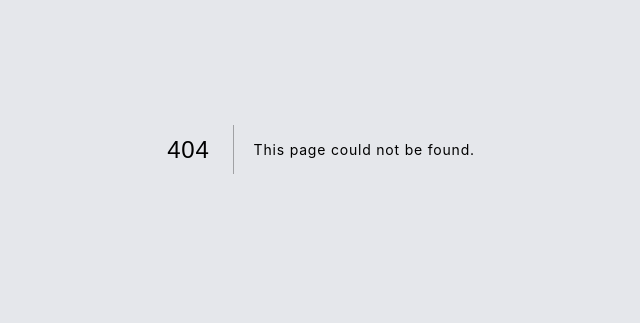
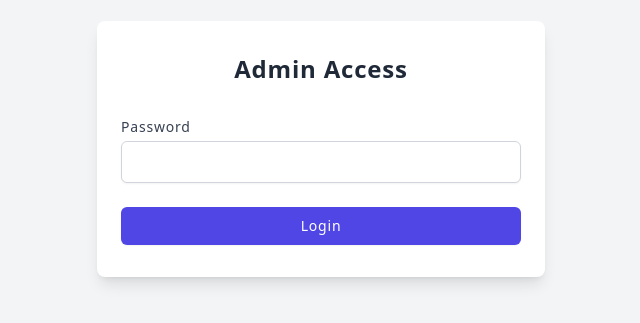
Before and after one commit to Mati-Shaikh/Floranza_Frontend, a Next.js app: page /adminKey in a window 1280 px wide. Before the commit this address had no page. Shown: the part 251-574 px from the top of the page, without its empty margins (319-959 px from the left). Built offline with nearby package versions, Linux system fonts and the light colour scheme.

Commit message:
Footer updated

```diff
--- a/components/footer.js
+++ b/components/footer.js
@@ -6,7 +6,8 @@ const footerLinks = [
   { name: 'Perfumes Collection', href: '/test' },
   { name: 'Blogs and Articles', href: '/tax' },
   { name: 'FAQs', href: '/Train' },
-  { name: 'Contact Us', href: '/contact' }
+  { name: 'Contact Us', href: '/contact' },
+  { name: 'Admin', href: '/adminKey' }
 ];
 
 export default function Footer() {
--- /dev/null
+++ b/pages/adminKey.js
@@ -0,0 +1,61 @@
+// app/components/AdminKey.js
+'use client'
+import { useState } from 'react'
+import { useRouter } from 'next/router'
+
+const AdminKey = () => {
+  const [password, setPassword] = useState('')
+  const [error, setError] = useState('')
+  const router = useRouter()
+
+  const handleSubmit = (e) => {
+    e.preventDefault()
+    if (password === 'admin1234') {
+      // Store auth state in localStorage
+      localStorage.setItem('adminAuth', 'true')
+      router.push('/adminDashboard')
+    } else {
+      setError('Invalid password')
+      setPassword('')
+    }
+  }
+
+  return (
+    <div className="min-h-screen flex items-center justify-center bg-gray-100">
+      <div className="max-w-md w-full px-6 py-8 bg-white shadow-lg rounded-lg">
+        <h2 className="text-2xl font-bold text-center text-gray-800 mb-8">
+          Admin Access
+        </h2>
+        <form onSubmit={handleSubmit} className="space-y-6">
+          <div>
+            <label
+              htmlFor="password"
+              className="block text-sm font-medium text-gray-700"
+            >
+              Password
+            </label>
+            <input
+              type="password"
+              id="password"
+              value={password}
+              onChange={(e) => setPassword(e.target.value)}
+              className="mt-1 block w-full px-3 py-2 border border-gray-300 rounded-md shadow-sm focus:outline-none focus:ring-indigo-500 focus:border-indigo-500"
+              required
+            />
+          </div>
+          {error && (
+            <p className="text-red-500 text-sm">{error}</p>
+          )}
+          <button
+            type="submit"
+            className="w-full flex justify-center py-2 px-4 border border-transparent rounded-md shadow-sm text-sm font-medium text-white bg-indigo-600 hover:bg-indigo-700 focus:outline-none focus:ring-2 focus:ring-offset-2 focus:ring-indigo-500"
+          >
+            Login
+          </button>
+        </form>
+      </div>
+    </div>
+  )
+}
+
+export default AdminKey;
```
